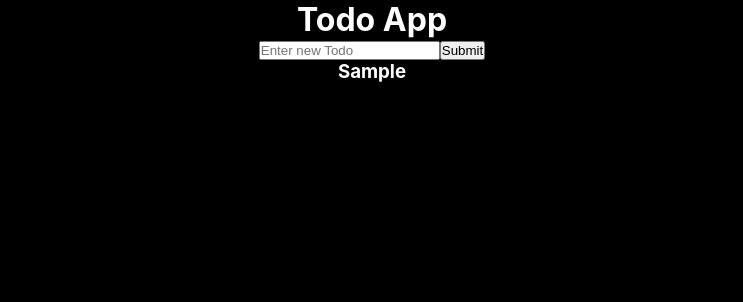
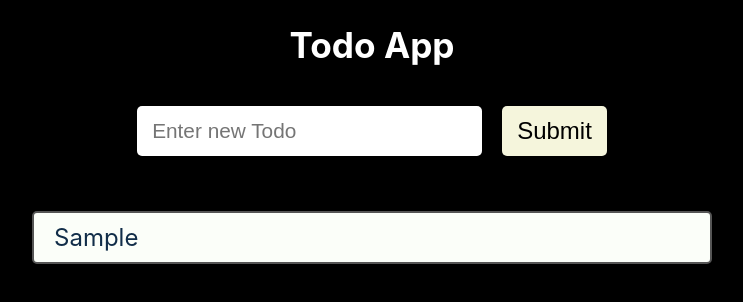
Before and after one commit to RiakhinEvgeniy/react-todos, a React (Create React App) app: page / in a window 1280 px wide. Both pictures are taken after typing "Sample" into the empty fields and a click on the button "Submit". Shown: the top 302 px of the page, without its empty margins (268-1011 px from the left). Built offline with nearby package versions, Linux system fonts and the light colour scheme.

Commit message:
Styles. v1.1

```diff
--- a/src/App.css
+++ b/src/App.css
@@ -2,6 +2,14 @@
   text-align: center;
   background-color: black;
   color: white;
+  max-width: 700px;
+  margin: 0 auto;
+}
+
+h1 {
+  font-size: 2.2rem;
+  margin-bottom: 40px;
+  margin-top: 24px;
 }
 
 /* button {
--- a/src/components/Todos/Todo.js
+++ b/src/components/Todos/Todo.js
@@ -1,6 +1,10 @@
+import styles from './Todo.module.css'
+
 function Todo({ todo }) {
     return (
-        <h3>{todo}</h3>
+        <div className={styles.todo}>
+            <div className={styles.todoText}>{todo}</div>
+        </div>
     )
 }
 
--- a/src/components/Todos/Todo.module.css
+++ b/src/components/Todos/Todo.module.css
@@ -0,0 +1,17 @@
+.todo {
+  display: flex;
+  align-items: center;
+  padding: 10px 20px;
+  margin: 15px 0;
+  font-size: 1.5rem;
+  border-radius: 5px;
+  border: 2px solid #555;
+  color: #112d49;
+  background-color: #fbfef9;
+  user-select: none;
+}
+
+.todoText {
+  width: 100%;
+  text-align: left;
+}
--- a/src/components/Todos/TodoForm.js
+++ b/src/components/Todos/TodoForm.js
@@ -1,4 +1,5 @@
 import { useState } from "react"
+import styles from './TodoForm.module.css'
 
 function TodoForm({ addTodo }) {
     const [text, setText] = useState('')
@@ -8,6 +9,7 @@
         setText('')
     }
     return (
+        <div className={styles.todoFormContainer}>
             <form onSubmit={onSubmitHandler}>
                 <input
                     placeholder="Enter new Todo"
@@ -15,6 +17,7 @@
                     onChange={(e) => setText(e.target.value)} />
                 <button type="submit">Submit</button>
             </form>
+        </div>
     )
 }
 
--- a/src/components/Todos/TodoForm.module.css
+++ b/src/components/Todos/TodoForm.module.css
@@ -0,0 +1,34 @@
+.todoFormContainer {
+  margin-bottom: 30px;
+}
+
+.todoFormContainer form {
+  display: flex;
+  align-items: center;
+  justify-content: center;
+}
+
+.todoFormContainer input {
+  width: 45%;
+  height: 30px;
+  font-size: 1.3rem;
+}
+
+.todoFormContainer button {
+  margin-left: 20px;
+  height: 50px;
+  cursor: pointer;
+  background-color: beige;
+  font-size: 1.5rem;
+}
+
+.todoFormContainer button:hover {
+  background-color: rgb(240, 240, 155);
+}
+
+.todoFormContainer input,
+.todoFormContainer button {
+  padding: 10px 15px;
+  border: none;
+  border-radius: 5px;
+}
--- a/src/components/Todos/TodoList.js
+++ b/src/components/Todos/TodoList.js
@@ -1,8 +1,13 @@
 import Todo from "./Todo";
+import styles from './TodoList.module.css'
 
 function TodoList({ todos }) {
 
-    return todos.map((todo, index) => <Todo key={index} todo={todo} />)
+    return (
+        <div className={styles.todoListContainer}>
+            {todos.map((todo, index) => <Todo key={index} todo={todo} />)}
+        </div>
+    )
 }
 
 export default TodoList
--- /dev/null
+++ b/src/components/Todos/TodoList.module.css
@@ -0,0 +1,3 @@
+.todoListContainer {
+    padding: 10px;
+}
```
Also changed, not shown: src/components/Todos/TodoList.css (deleted). Lines whose indentation alone changed are shown as unchanged.
